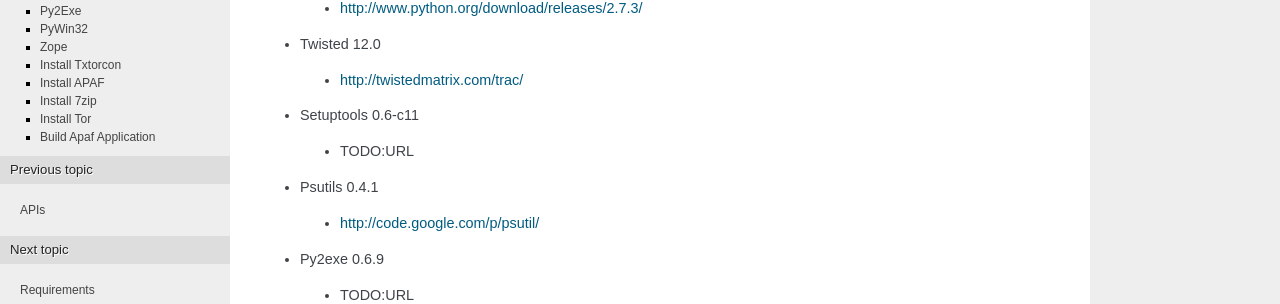
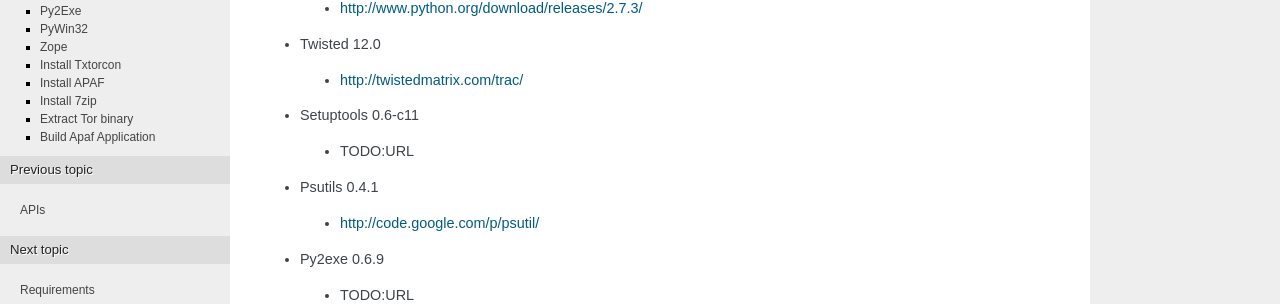
Before and after one commit to globaleaks/APAF, a Sphinx documentation site: the page built from docs/source/build_win32.rst, in a window 1280 px wide and 900 px high. Shown: the part 371-675 px from the top of the window. Built offline with Sphinx 7.4.7, drawn with Linux system fonts in a browser that asks for light colours; some of the changed text lies outside the part shown.

```diff
--- a/docs/source/build_win32.rst
+++ b/docs/source/build_win32.rst
@@ -145,8 +145,8 @@
 
 It will place 7z.exe in "c:\Program Files\7-Zip\7z.exe"
 
-Install Tor
------------
+Extract Tor binary
+------------------
 
 Download the latest version of Tor binaries for Windows.
 
```
